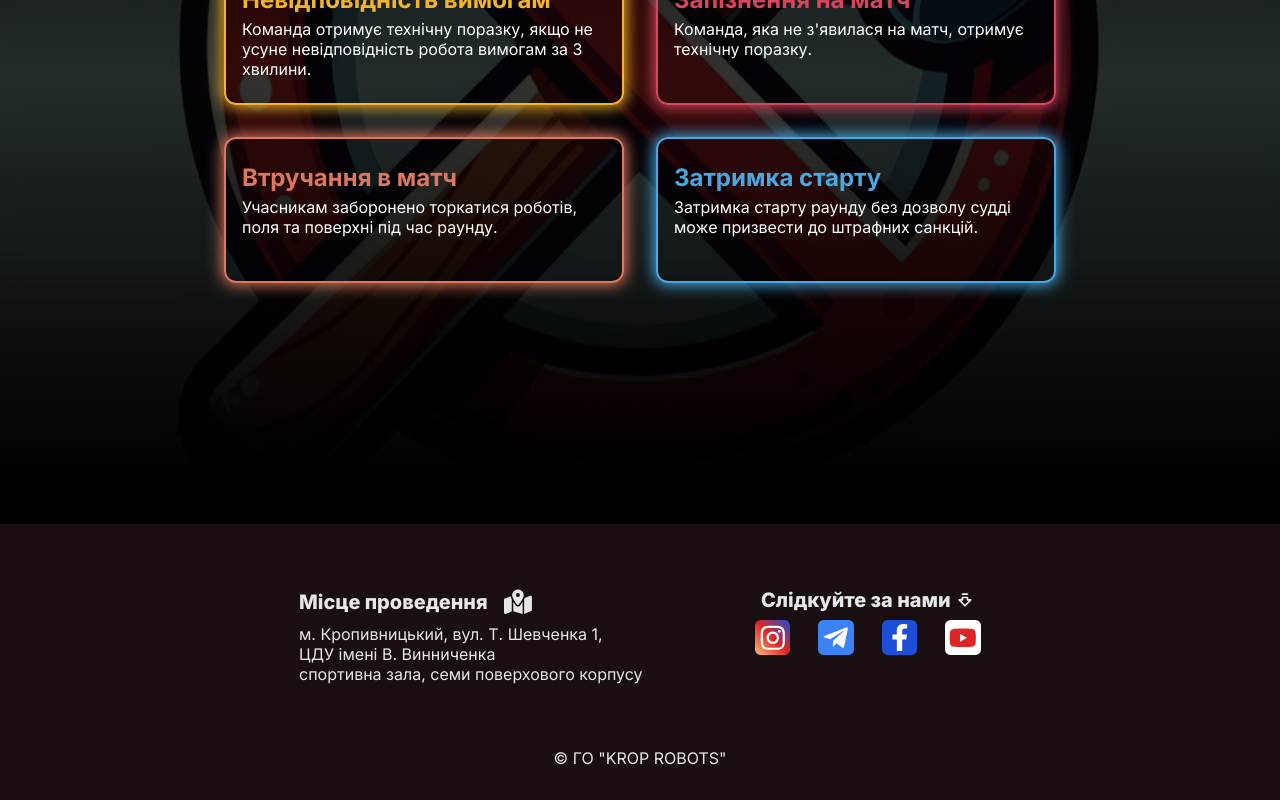
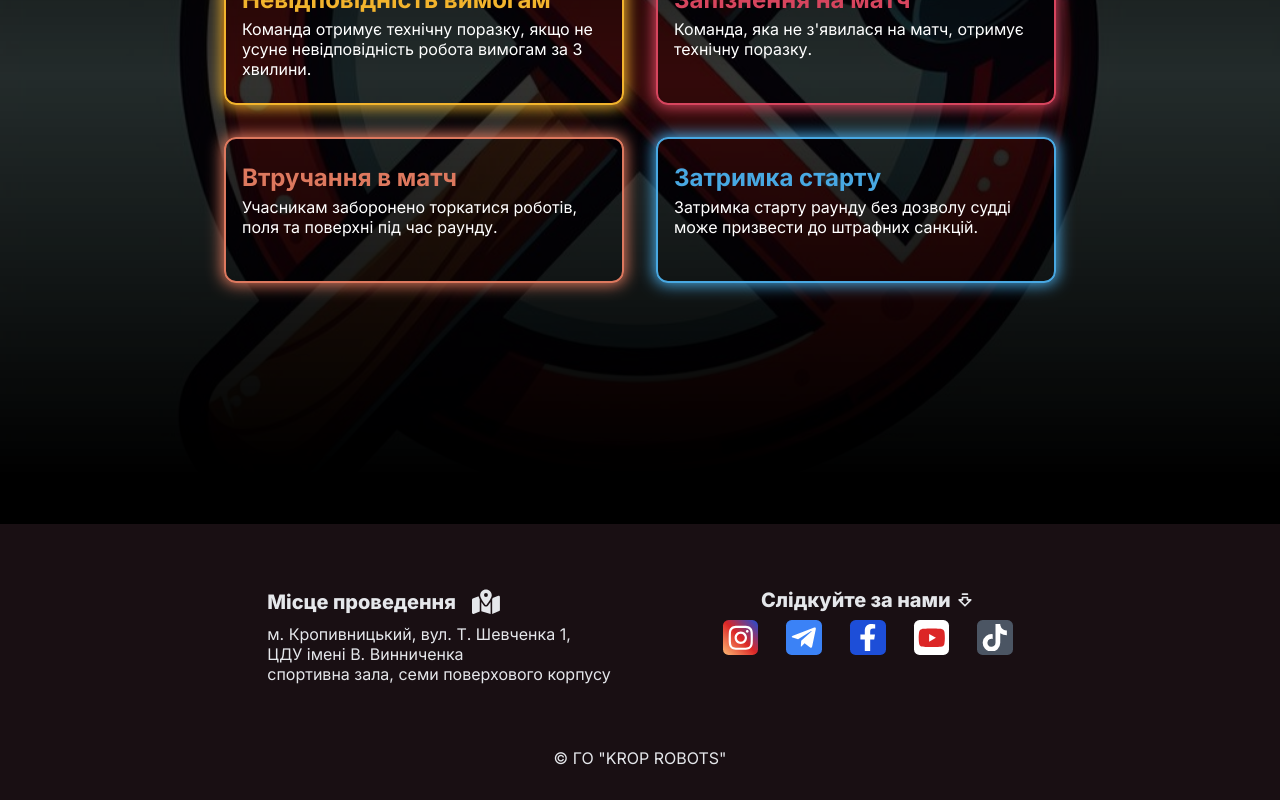
Before and after one commit to VasukPasuk/krop_robots, a React (Create React App) app: page / in a window 1280 px wide. Shown: the part 4810-5610 px from the top of the page. Built offline with nearby package versions, Linux system fonts and the light colour scheme; a web font is replaced by a local one.

Commit message:
added tiktok follow icon

```diff
--- a/src/Components/Footer/Footer.jsx
+++ b/src/Components/Footer/Footer.jsx
@@ -1,6 +1,6 @@
 import React from 'react';
 import  './Footer.style.scss';
-import {FaFacebookF, FaInstagram, FaLink, FaTelegramPlane, FaYoutube} from "react-icons/fa";
+import {FaFacebookF, FaInstagram, FaTelegramPlane, FaTiktok, FaYoutube} from "react-icons/fa";
 import {FaMapLocationDot} from "react-icons/fa6";
 import {LuArrowBigDownDash} from "react-icons/lu";
 import {useLocation} from "react-router-dom";
@@ -50,6 +50,11 @@ function Footer(props) {
               href={FOLLOW_LINKS.YOUTUBE_FOLLOW_LINK}>
               <FaYoutube id="youtube-icon" className="contact-icon"/>
             </a>
+            <a
+              target="_self"
+              href={FOLLOW_LINKS.TIKTOK_FOLLOW_LINK}>
+              <FaTiktok id="tiktok-icon" className="contact-icon"/>
+            </a>
           </div>
         </div>
       </div>
--- a/src/Components/Footer/Footer.style.scss
+++ b/src/Components/Footer/Footer.style.scss
@@ -98,6 +98,9 @@ footer {
           background: white;
           color: $bg-red-600;
         }
+        #tiktok-icon {
+          background: $bg-gray-600;
+        }
       }
     }
   }
```
Also changed, not shown: src/constants/.names.js.
